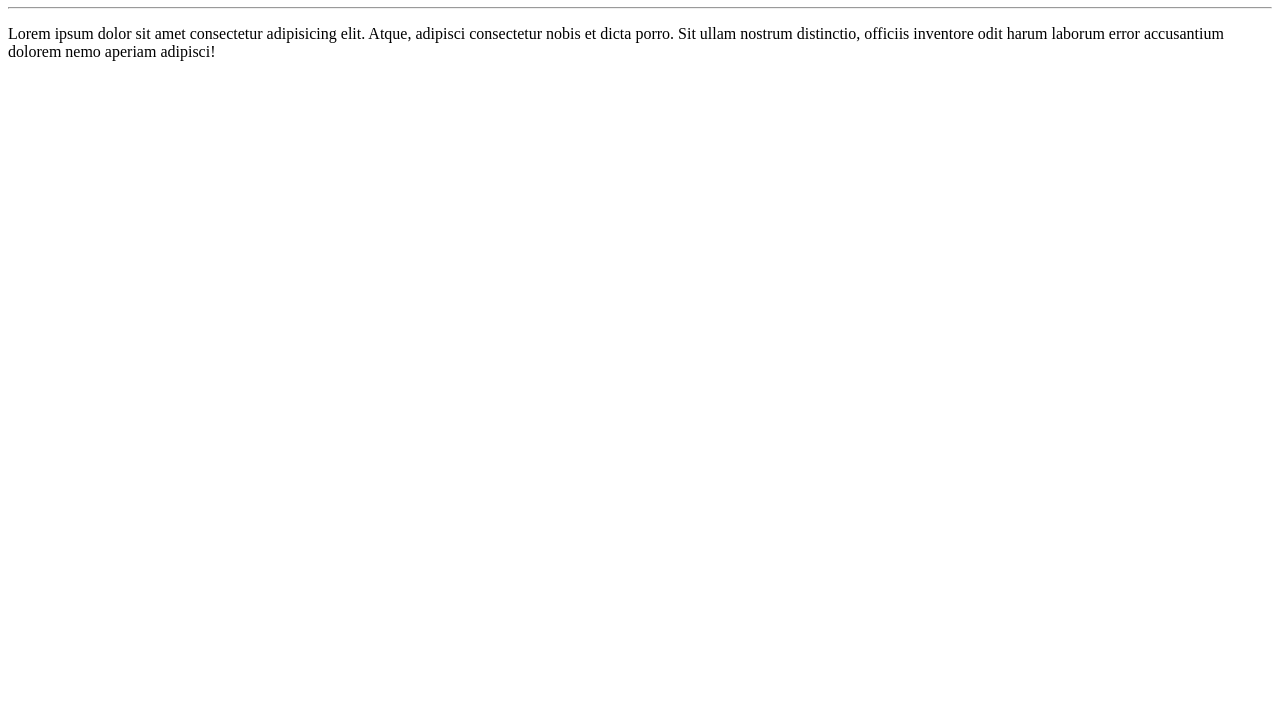
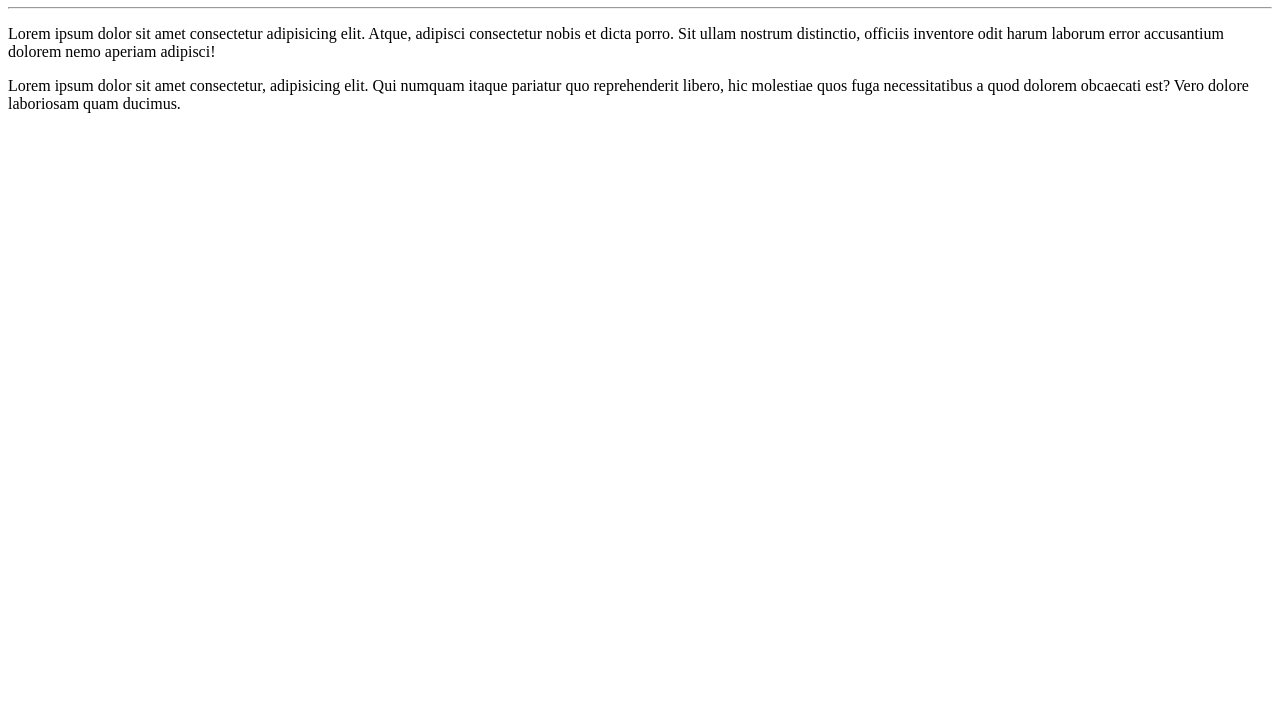
Before and after one commit to AndreLGMartin/Ola-Mundo, a plain HTML site: page site-exemplo/index.html in a window 1280 px wide. Shown: the part 73-800 px from the top of the page. Drawn offline with Linux system fonts and the light colour scheme.

Commit message:
Adicionei um parágrafo

```diff
--- a/site-exemplo/index.html
+++ b/site-exemplo/index.html
@@ -9,5 +9,6 @@
     <h1>Olá, Mundo!</h1>
     <hr>
     <p>Lorem ipsum dolor sit amet consectetur adipisicing elit. Atque, adipisci consectetur nobis et dicta porro. Sit ullam nostrum distinctio, officiis inventore odit harum laborum error accusantium dolorem nemo aperiam adipisci!</p>
+    <p>Lorem ipsum dolor sit amet consectetur, adipisicing elit. Qui numquam itaque pariatur quo reprehenderit libero, hic molestiae quos fuga necessitatibus a quod dolorem obcaecati est? Vero dolore laboriosam quam ducimus.</p>
 </body>
 </html>
```
